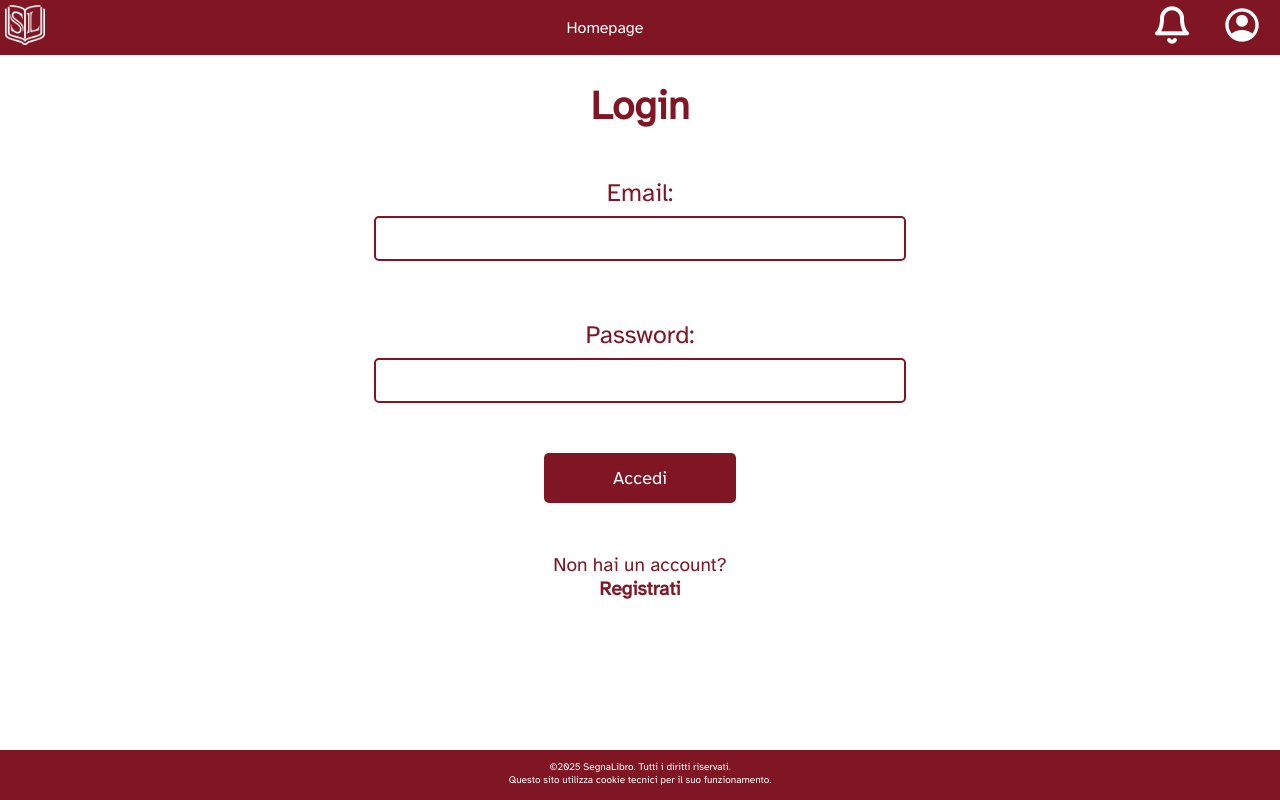
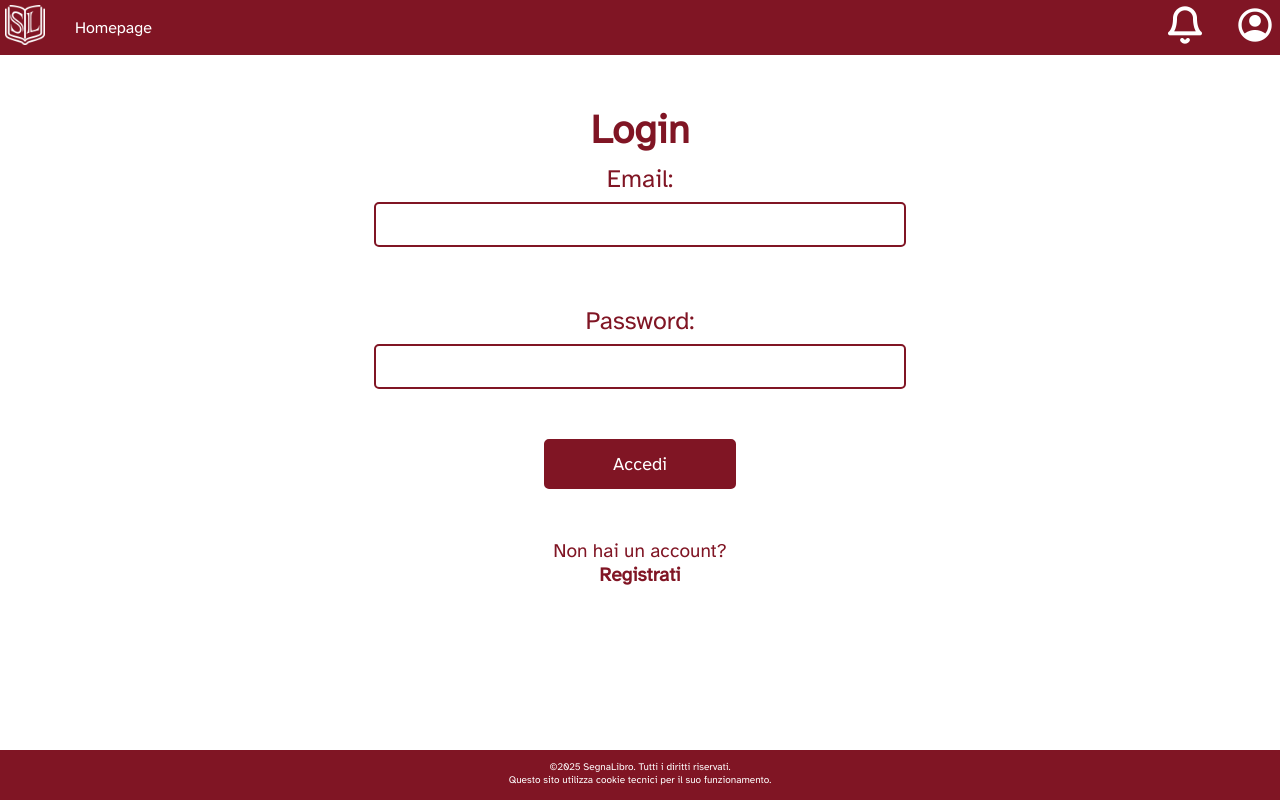
Before and after one commit to luca-casadei/web-assignment, a PHP site: page /login_index.php in a window 1280 px wide. Run offline with PHP 8.4, Linux system fonts and the light colour scheme.

Commit message:
Fixed some more styles

```diff
--- a/SegnaLibro/components/navbar.php
+++ b/SegnaLibro/components/navbar.php
@@ -1,6 +1,6 @@
 <nav data-open="false">
-    <a href="./index.php"><img src="./images/logo.png" alt="Logo" /></a>
     <ul>
+        <li><a href="./index.php"><img src="./images/logo.png" alt="SegnaLibro - Logo" /></a></li>
         <li><a href="./index.php">Homepage</a></li>
         <?php
             if (isUserLoggedIn() && !isUserVendor()){
--- a/SegnaLibro/css/style.css
+++ b/SegnaLibro/css/style.css
@@ -18,6 +18,7 @@ a {
   font-size: unset;
   text-decoration: unset;
   font-weight: unset;
+  list-style-type: none;
 }
 
 aside {
@@ -84,18 +85,10 @@ nav {
 
 /* Navbar menu */
 nav>ul {
-  list-style-type: none;
   display: flex;
   flex-direction: row;
   gap: 30px;
-}
-
-nav>ul:first-of-type {
-  margin-left: 1%;
-}
-
-nav>ul:last-of-type {
-  margin-right: 1%;
+  align-items: center;
 }
 
 nav>ul:last-of-type>li {
@@ -126,13 +119,13 @@ body>footer {
 }
 
 /* Main content styles */
-main {
-  margin-top: 2%;
-  margin-bottom: 15%;
+main{
+  margin-bottom: 50px;
 }
 
 /* Login section */
 main[data-access] {
+  margin-top: 50px;
   display: flex;
   flex-direction: column;
   align-items: center;
@@ -197,10 +190,11 @@ main[data-access]>form>ul>li>a {
   color: #801524;
 }
 
-main[data-access]>form>p:first-of-type {
+main[data-access]>form>p{
   text-align: center;
   font-weight: bold;
   margin: 3%;
+  font-size: 20px;
 }
 
 /* Customer's home page and articles */
@@ -919,6 +913,10 @@ main[data-book_details] aside>p {
 
 /* Mobile version styles */
 @media (width <=768px) {
+  nav{
+    justify-content: right;
+  }
+
   nav[data-open="false"]>ul:first-of-type {
     display: none;
   }
@@ -938,6 +936,10 @@ main[data-book_details] aside>p {
     font-size: larger;
   }
 
+  nav>ul:first-of-type>li:first-of-type {
+    display: none;
+  }
+
   nav>ul:last-of-type>li:last-of-type {
     display: unset;
   }
@@ -946,11 +948,15 @@ main[data-book_details] aside>p {
     display: none;
   }
 
-  main[data-access] input {
+  main[data-access] > form input {
     width: 60%;
   }
 
-  main[data-access] input[type="submit"] {
+  main[data-access] > form > ul{
+    gap: 20px;
+  }
+
+  main[data-access] > form input[type="submit"] {
     width: 40%;
   }
 
@@ -1008,7 +1014,6 @@ main[data-book_details] aside>p {
   main[data-book_details] section>footer {
     display: flex;
     flex-direction: column;
-    margin-top: 2em;
   }
 
   main[data-book_details] section footer p strong {
--- a/SegnaLibro/js/login.js
+++ b/SegnaLibro/js/login.js
@@ -2,7 +2,6 @@ function generateLoginForm(){
     let form = `
     <h1>Login</h1>
     <form action="#" method="POST">
-        <p></p>
         <ul>
             <li>
                 <label for="email">Email:</label>
@@ -17,6 +16,7 @@ function generateLoginForm(){
             </li>
             <li>Non hai un account?<a href="./signup_index.php">Registrati</a></li>
         </ul>
+        <p></p>
     </form>
     `
     return form;
```
